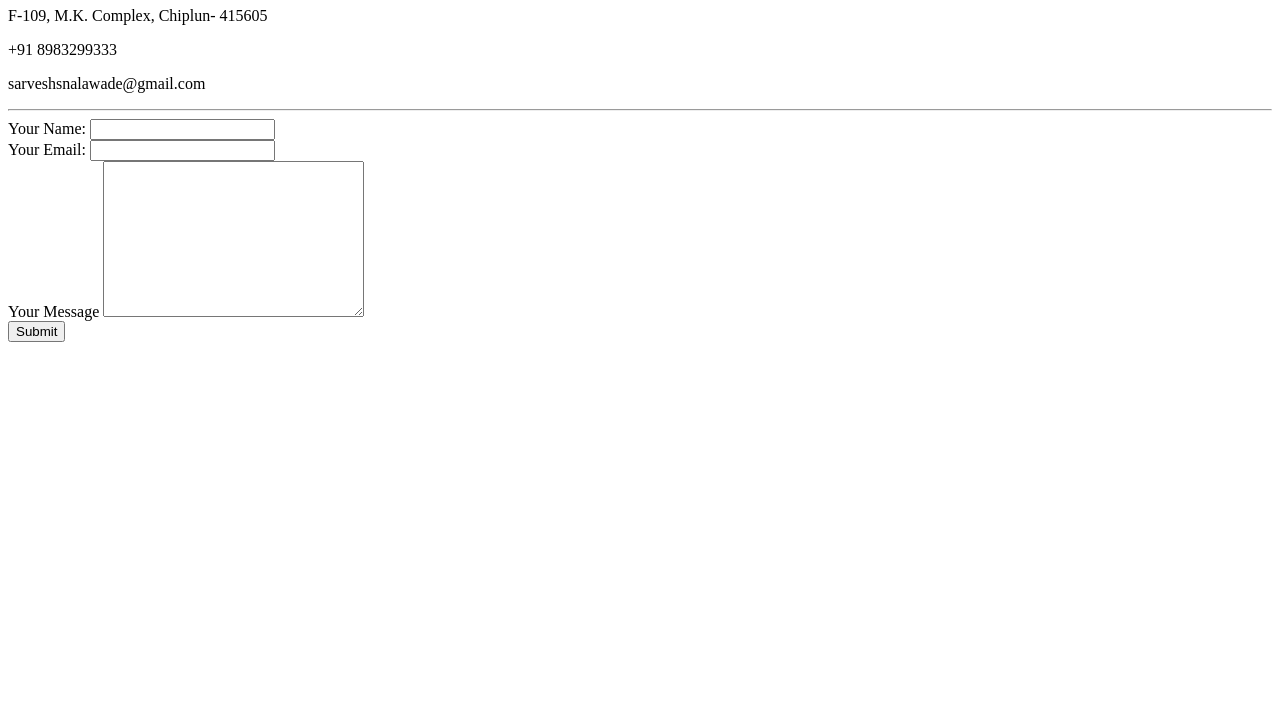
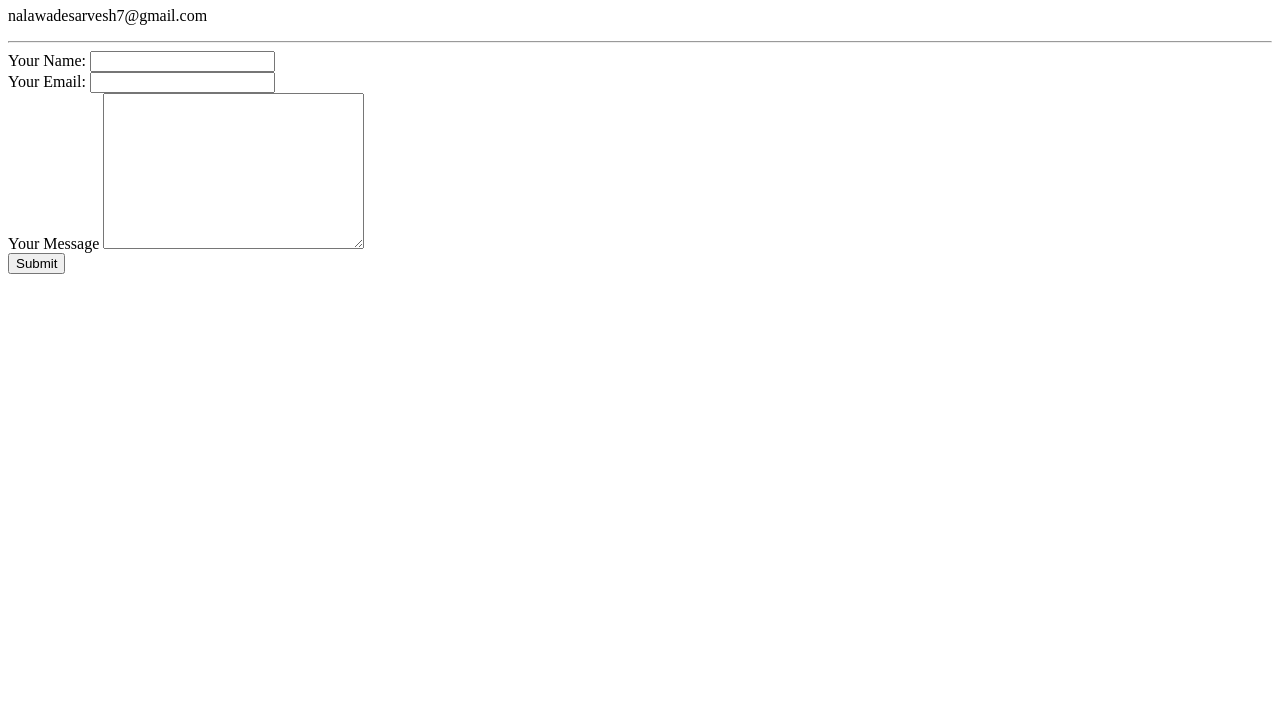
Before and after one commit to Sarveshnalawade/Profile, a plain HTML site: page contacts.html in a window 1280 px wide. Shown: the part 73-800 px from the top of the page. Drawn offline with Linux system fonts and the light colour scheme.

Commit message:
updated Contact details

```diff
--- a/contacts.html
+++ b/contacts.html
@@ -1,23 +1,25 @@
 <!DOCTYPE html>
 <html lang="en" dir="ltr">
+
 <head>
   <meta charset="utf-8">
   <title>Contact Sarvesh</title>
+  <link rel="stylesheet" href="css/styles.css">
 </head>
+
 <body>
   <h1>My Contact Details</h1>
-    <p>F-109, M.K. Complex, Chiplun- 415605</p>
-    <p>+91 8983299333</p>
-    <p>sarveshsnalawade@gmail.com</p>
+    <p>nalawadesarvesh7@gmail.com</p>
   <hr>
-    <form action="mailto:sarveshsnalawade@gmail.com" method="post" enctype="text/plain">
+  <form action="mailto:nalawadesarvesh7@gmail.com" method="post" enctype="text/plain">
     <label>Your Name:</label>
-      <input type="text" name="Your Name" value="" ><br>
+    <input type="text" name="Your Name" value=""><br>
     <label>Your Email:</label>
-      <input type="email" name="Your Email" value="" ><br>
+    <input type="email" name="Your Email" value=""><br>
     <label>Your Message</label>
     <textarea name="Your Message" rows="10" cols="30"></textarea><br>
     <input type="submit" name="">
   </form>
 </body>
+
 </html>
```
Lines whose indentation alone changed are shown as unchanged.
